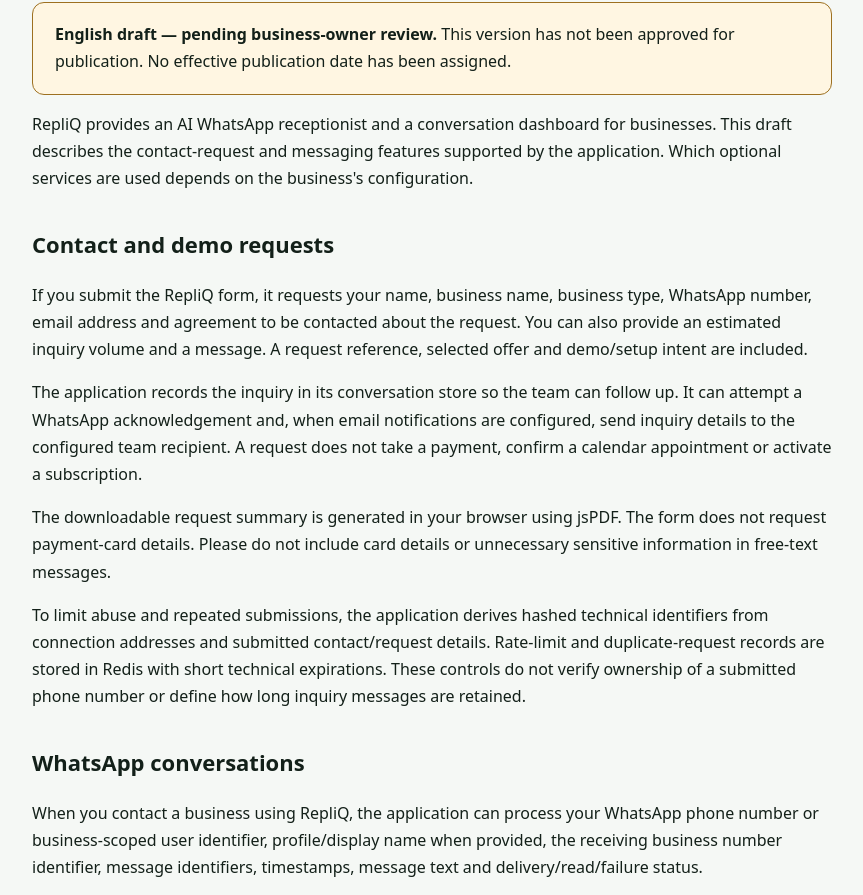
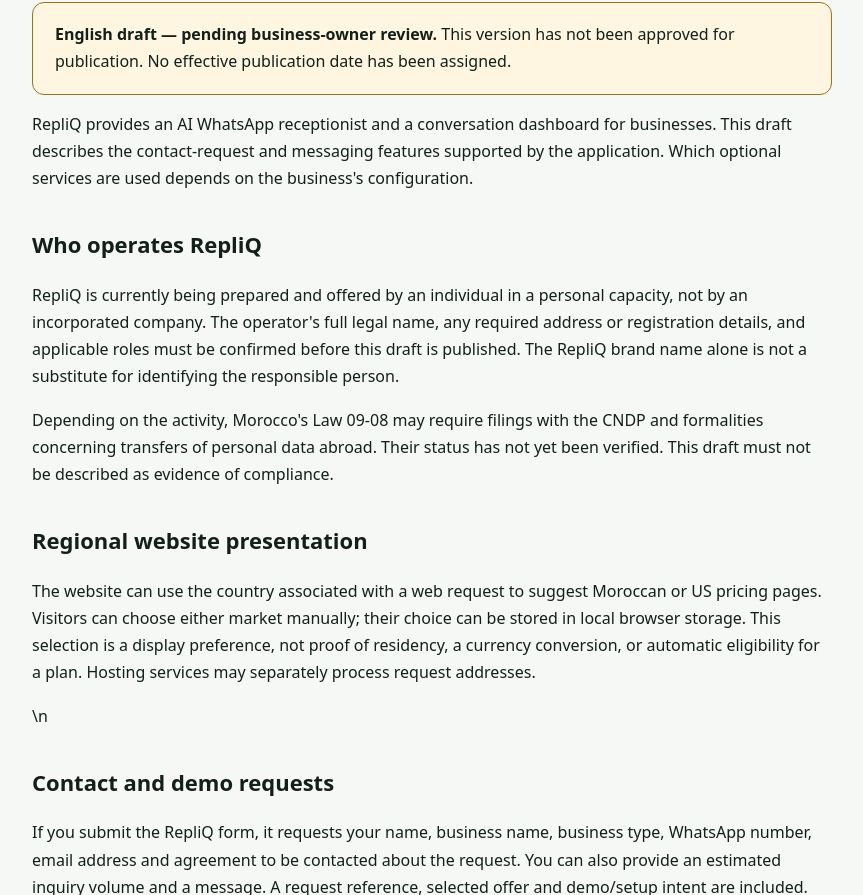
Before and after one commit to Hamza92Ra/RepliQ, a website: page privacy-en.html in a window 1280 px wide. Shown: the part 162-1057 px from the top of the page, without its empty margins (208-1071 px from the left). Drawn offline with Linux system fonts and the light colour scheme.

Commit message:
Review draft privacy notices for individual operator and market preference

```diff
--- a/privacy-en.html
+++ b/privacy-en.html
@@ -21,7 +21,11 @@
         <h1>RepliQ privacy notice</h1>
         <p class="draft"><strong>English draft — pending business-owner review.</strong> This version has not been approved for publication. No effective publication date has been assigned.</p>
         <p>RepliQ provides an AI WhatsApp receptionist and a conversation dashboard for businesses. This draft describes the contact-request and messaging features supported by the application. Which optional services are used depends on the business's configuration.</p>
-        <h2>Contact and demo requests</h2>
+                <h2>Who operates RepliQ</h2>
+        <p>RepliQ is currently being prepared and offered by an individual in a personal capacity, not by an incorporated company. The operator's full legal name, any required address or registration details, and applicable roles must be confirmed before this draft is published. The RepliQ brand name alone is not a substitute for identifying the responsible person.</p>
+        <p>Depending on the activity, Morocco's Law 09-08 may require filings with the CNDP and formalities concerning transfers of personal data abroad. Their status has not yet been verified. This draft must not be described as evidence of compliance.</p>
+        <h2>Regional website presentation</h2>
+        <p>The website can use the country associated with a web request to suggest Moroccan or US pricing pages. Visitors can choose either market manually; their choice can be stored in local browser storage. This selection is a display preference, not proof of residency, a currency conversion, or automatic eligibility for a plan. Hosting services may separately process request addresses.</p>\n        <h2>Contact and demo requests</h2>
         <p>If you submit the RepliQ form, it requests your name, business name, business type, WhatsApp number, email address and agreement to be contacted about the request. You can also provide an estimated inquiry volume and a message. A request reference, selected offer and demo/setup intent are included.</p>
         <p>The application records the inquiry in its conversation store so the team can follow up. It can attempt a WhatsApp acknowledgement and, when email notifications are configured, send inquiry details to the configured team recipient. A request does not take a payment, confirm a calendar appointment or activate a subscription.</p>
         <p>The downloadable request summary is generated in your browser using jsPDF. The form does not request payment-card details. Please do not include card details or unnecessary sensitive information in free-text messages.</p>
```
